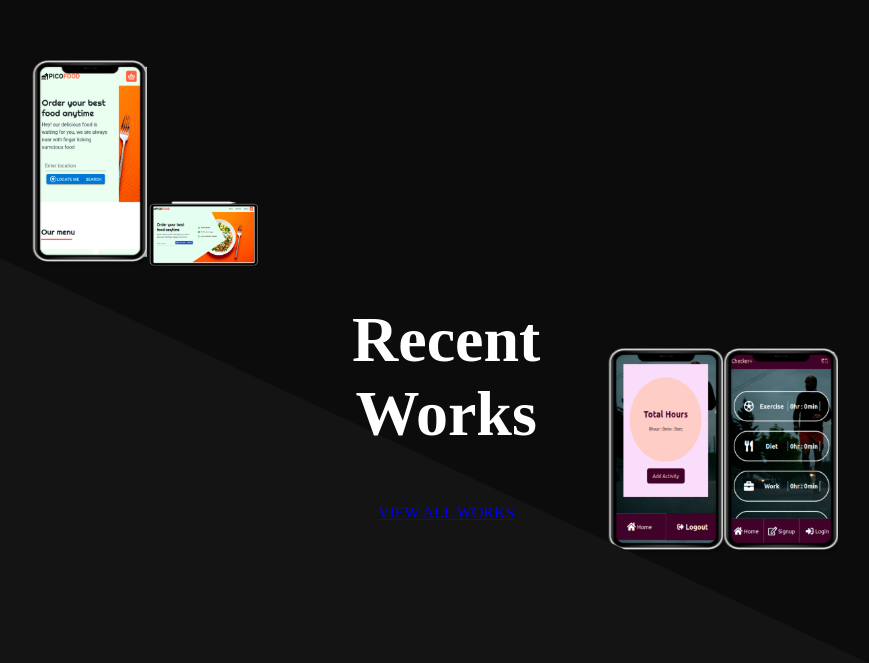
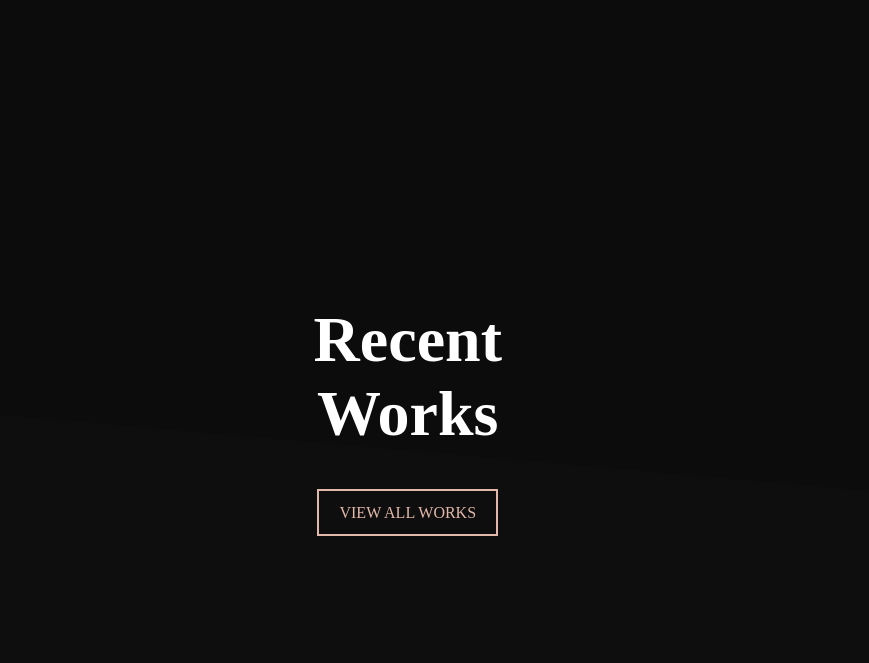
Before and after one commit to Rashad-Muntar/MY-PORTFOLIO, a React (Create React App) app: page / in a window 1280 px wide. Shown: the part 917-1580 px from the top of the page, without its empty margins (224-1093 px from the left). Built offline with nearby package versions, Linux system fonts and the light colour scheme.

Commit message:
Add recent projects

```diff
--- a/src/Assets/Styles/Projects.css
+++ b/src/Assets/Styles/Projects.css
@@ -13,16 +13,17 @@
     background-color: #141414;
     top: 50%;
     position: absolute;
-    transform: rotate(25deg);
+    transform: rotate(5deg);
     left: -50%;
     z-index: -1;
-    /* transform: translateX(10%); */
+    opacity: 0.3;
+    transition: 1s;
 }
 
 .img-wrapper{
     width: 30%;
-    /* border: 1px solid salmon; */
     position: absolute;
+
 }
 
 .card-img{
@@ -30,19 +31,23 @@
 }
 
 .wrapper1{
-    left: 20%;
     top: 10%;
+    transform: translateX(5%);
+    transition: 1s;
+    opacity: 0;
 }
 
 .wrapper2{
     top: 40%;
-    left: 65%;
-    z-index: -2;
+    left: 60%;
+    z-index: 2;
+    transition: 1s;
+    opacity: 0;
 }
 
 .text-content{
     top: 30%;
-    left: 45%;
+    left: 42%;
     position: absolute;
     z-index: 1;
     text-align: center;
@@ -52,3 +57,77 @@
     font-size: 4em;
     font-weight: 800;
 }
+
+.checker2{
+    width: 20%;
+    position: absolute;
+    top: 50%;
+    transform: rotate(20deg);
+    left: 34%;
+}
+
+.pico2{
+    width: 40%;
+    position: absolute;
+    top: 50%;
+    transform: rotate(-20deg);
+    left: 34%;
+}
+
+.slide-back{
+    width: 200px;
+    height: 50px;
+    border: 2px solid #e2b8aa;
+    display: flex;
+    justify-content: center;
+    align-items: center;
+    position: relative;
+    overflow: hidden;
+    transition: 1s;
+}
+
+.view-all{
+    text-align: center;
+    height: 50px;
+    width: 200px;
+    padding: 13px 20px;
+    border: 2px solid #e2b8aa;
+    color: #e2b8aa;
+    text-decoration: none;
+    box-shadow: inset 0 0 0 0 #e2b8aa;
+    transition: ease-out 0.8s;
+}
+
+.view-all:hover {
+    box-shadow: inset 400px 50px 0 0 #e2b8aa;
+    color: #0c0c0c;
+  }
+
+  .card-content{
+    background-color: #e2b8aa;
+    height: 180px;
+    width: 170px;
+    position: absolute;
+    top: 25%;
+    left: 15%;
+    color: #0c0c0c;
+    padding: 0 10px;
+    box-sizing: border-box;
+    display: flex;
+    justify-content: center;
+    flex-direction: column;
+  }
+
+  .item-title{
+      font-size: 2em;
+      font-weight: 800;
+      padding: 0;
+      margin: 0;
+      margin-bottom: 20px;
+  }
+
+  .item-link{
+    color: #18695d;
+    font-weight: 700;
+    text-decoration: none;
+  }
--- a/src/Components/Projects.js
+++ b/src/Components/Projects.js
@@ -23,86 +23,50 @@ const Projects  = () => {
     const tl = useRef()
 
 
-    // useEffect(() => {
-    //     tl.current = gsap.timeline()
-    //     .to(q('.project-wrapper'), {position:'fixed',
-    //     scrollTrigger:{
-    //         trigger: '.project-wrapper',
-    //         start: 'top 100%',
-    //         scrub: 1,
-    //         markers: true
-    //     }})
-    // }, [])
+    useEffect(() => {
+        tl.current = gsap.timeline()
+        .to(q('.moving-div'), {rotate:25, ease: 'power2.inOut', opacity: 1,
+        scrollTrigger:{
+            trigger: '.project-wrapper',
+            start: "top 50%",
+            end: "top 40%",
+            toggleActions: "play none reverse none",
+        }})
+        .to(q('.wrapper1'), {x:'30%', opacity:1,
+        scrollTrigger:{
+            trigger: '.project-wrapper',
+            start: "top 50%",
+            end: "top 40%",
+            toggleActions: "play none reverse none",
+        }})
+        .to(q('.wrapper2'), {left:'70%', opacity:1,
+        scrollTrigger:{
+            trigger: '.project-wrapper',
+            start: "top 50%",
+            end: "top 40%",
+            toggleActions: "play none reverse none",
+        }})
+    }, [])
 
     return (
         <section className='project-wrapper' ref={el}>
             <div className="moving-div" />
             <div className='img-wrapper wrapper1'>
-                <img className="card-img  phone" src={pico} />
-                <img className="card-img tablet" src={pico2} />
+                <img className="card-img  pico1" src={pico} />
+                <img className="card-img pico2" src={pico2} />
+                <div className='card-content'>
+                    <p className="item-title">Picofood</p>
+                    <a className="item-link" href='#'>View project</a>
+                </div>
             </div>
             <div className="text-content">
                 <h1 className="recent">Recent <br /> Works</h1>
-                <a href='#'>VIEW ALL WORKS</a>
+                    <a href='#' className='view-all'>VIEW ALL WORKS</a>
             </div>
             <div className='img-wrapper wrapper2'>
-                <img className="card-img  checker1" src={checker2} />
-                <img className="card-img  tablet" src={checker1} />
+                <img className="card-img  checker1" src={checker1} />
+                <img className="card-img  checker2" src={checker2} />
             </div>
-                {/* <div className="detail-section">
-                    <div className="detail1">
-                        <span className="counter">1</span>
-                        <h1 className='card-title'>Picofood</h1>
-                        <h3 className="passion">Full-stack <FavoriteBorderIcon /> UI Designer </h3>
-                            <dv className="stacks">
-                                <p>React  Redux  Material UI  Netlify</p>
-                                <p className="description">This is a front-end only application for a food restaurant. This application was built with <span className='in-span'>React.js</span> and <span className='in-span'>Redux</span> which is responsive across all media screens.</p>
-                                <div className="access">
-                                    <a href="#" className="access-item">
-                                        <GitHubIcon />
-                                    </a>
-                                    <a href="#" className="access-item" >
-                                        <DynamicFeedIcon />
-                                    </a>
-                                </div>
-                            </dv>
-                    </div>
-
-                    <div></div>
-                    <div></div>
-                    <div></div>
-                </div>
-            <div className='project-card-container'>
-                <div className="card card1">
-
-                    <img className="card-img  phone" src={pico} />
-                    <img className="card-img tablet" src={pico2} />
-                    <img className="card-img tablet tab2" src={pico2} />
-                </div>
-
-                <div className="card card1">
-                    <img className="card-img  checker1" src={checker2} />
-                    <img className="card-img checker2" src={checker1} />
-                    <img className="card-img  checker3" src={checker1} />
-                </div>
-
-                <div className="card card1">
-                    <img className="card-img  tablet" src={crypto1} />
-                    <img className="card-img tablet tab3" src={crypto2} />
-                    <img className="card-img  tablet tab4" src={crypto1} />
-                </div>
-
-                <div className="card card1">
-                    <img className="card-img  tablet" src={life1} />
-                    <img className="card-img tablet tab5" src={life2} />
-                    <img className="card-img  tablet tab6" src={life1} />
-                </div>
-                <div className="card card1">
-                    <img className="card-img  tablet" src={wd1} />
-                    <img className="card-img tablet tab7" src={wd2} />
-                    <img className="card-img  tablet tab8" src={wd1} />
-                </div>
-            </div> */}
         </section>
     )
 }
```
